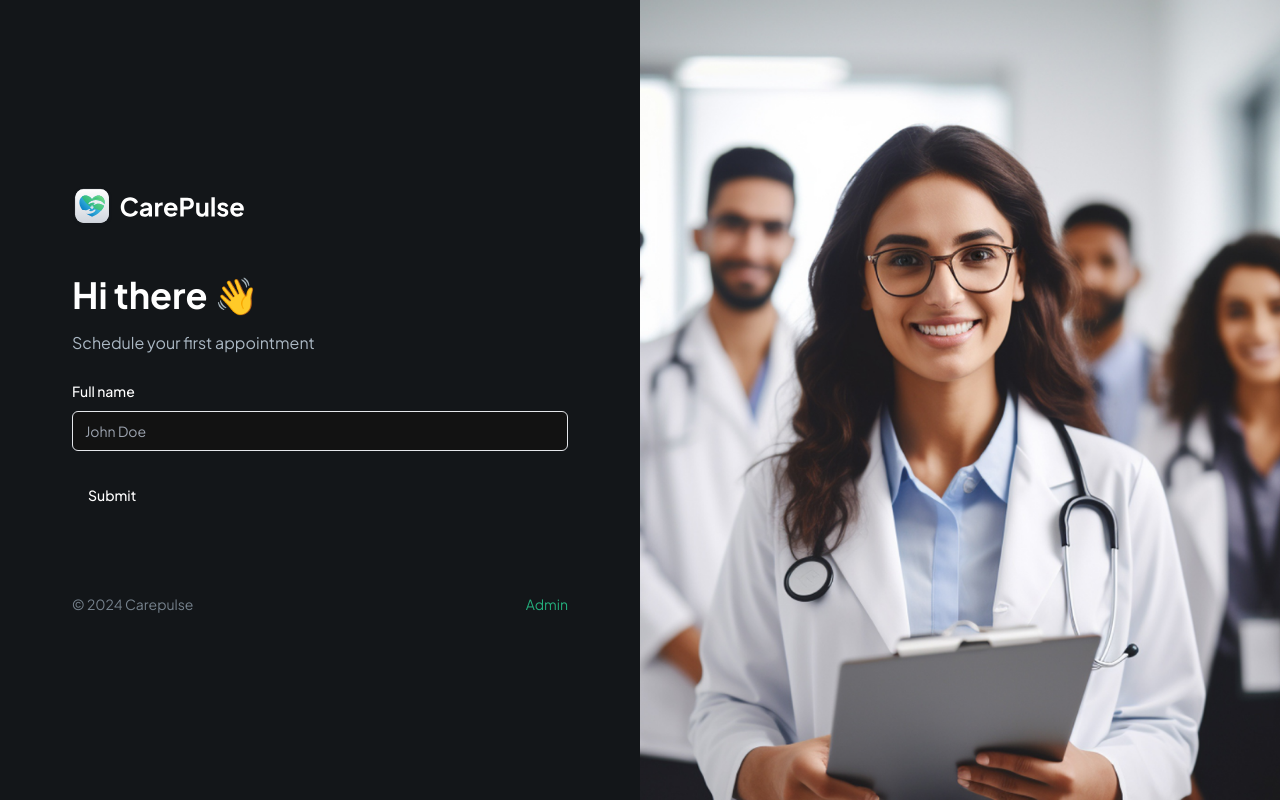
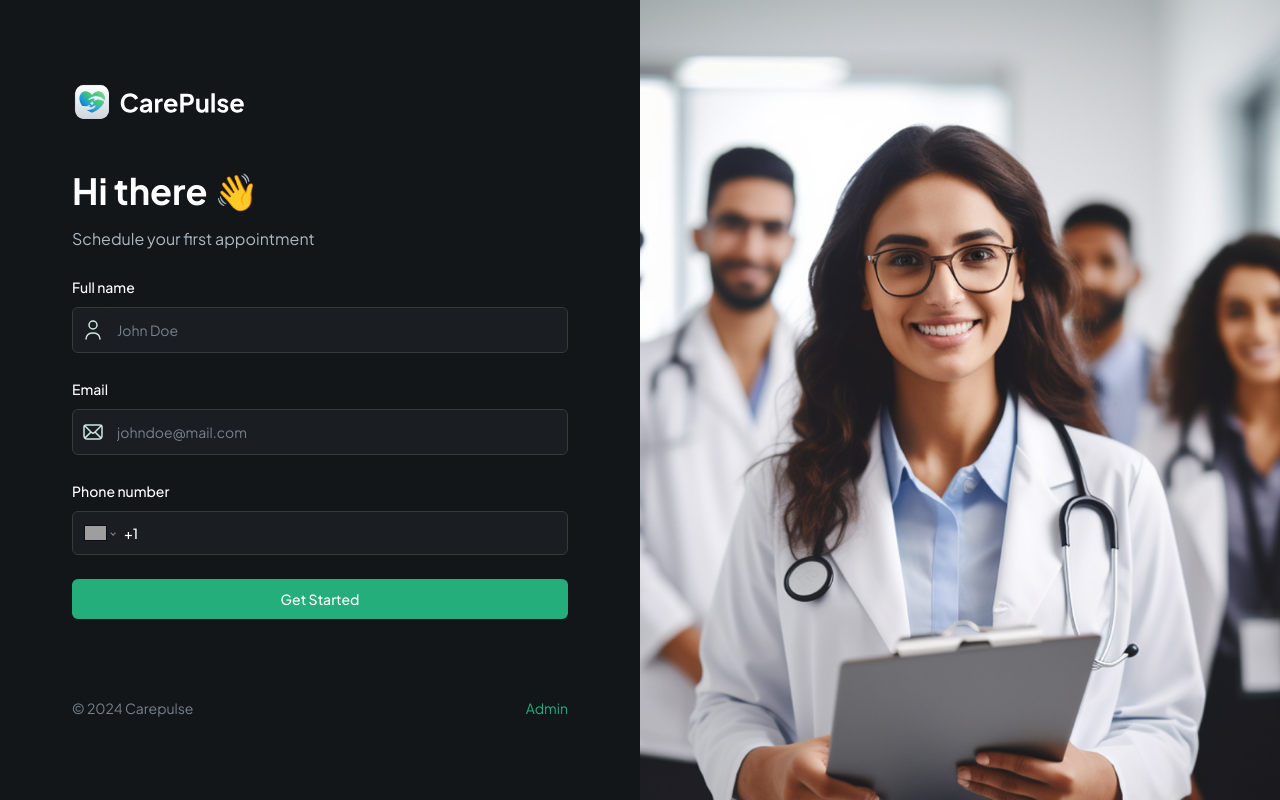
Before and after one commit to MikeyJinWei/carepulse, a Next.js app: page / in a window 1280 px wide. Built offline with nearby package versions, Linux system fonts and the light colour scheme; grey boxes are pictures that could not be loaded.

Commit message:
feat: 條件渲染表單欄位

```diff
--- a/components/CustomFormField.tsx
+++ b/components/CustomFormField.tsx
@@ -10,11 +10,14 @@ import {
 } from "@/components/ui/form";
 import { Input } from "@/components/ui/input";
 import { Control } from "react-hook-form";
-import { FormFieldTypes } from "./forms/PatientForm";
+import { FormFieldType } from "./forms/PatientForm";
+import Image from "next/image";
+import "react-phone-number-input/style.css";
+import PhoneInput from "react-phone-number-input";
 
 interface CustomFormFieldProps {
   control: Control<any>;
-  fieldType: FormFieldTypes;
+  fieldType: FormFieldType;
   name: string;
   label?: string;
   placeholder?: string;
@@ -35,7 +38,45 @@ const RenderField = ({
   field: any;
   props: CustomFormFieldProps;
 }) => {
-  return <Input type="text" placeholder="John Doe" />;
+  const { fieldType, iconSrc, iconAlt, placeholder } = props;
+
+  switch (fieldType) {
+    case FormFieldType.INPUT:
+      return (
+        <div className="flex border rounded-md border-dark-500 bg-dark-400">
+          {iconSrc && (
+            <Image
+              src={iconSrc}
+              height={24}
+              width={24}
+              alt={iconAlt || "icon"}
+              className="ml-2"
+            />
+          )}
+          <FormControl>
+            <Input
+              placeholder={placeholder}
+              {...field}
+              className="shad-input border-0"
+            />
+          </FormControl>
+        </div>
+      );
+    case FormFieldType.PHONE_INPUT:
+      return (
+        <FormControl>
+          <PhoneInput
+            defaultCountry="US"
+            placeholder={placeholder}
+            international
+            withCountryCallingCode
+            value={field.value} // 待確定是否會轉換成 E164
+            onChange={field.onChange}
+            className="input-phone"
+          />
+        </FormControl>
+      );
+  }
 };
 
 const CustomFormField = (props: CustomFormFieldProps) => {
@@ -48,7 +89,7 @@ const CustomFormField = (props: CustomFormFieldProps) => {
       name={name}
       render={({ field }) => (
         <FormItem>
-          {fieldType !== FormFieldTypes.CHECKBOX && label && (
+          {fieldType !== FormFieldType.CHECKBOX && label && (
             <FormLabel>{label}</FormLabel>
           )}
 
--- /dev/null
+++ b/components/SubmitButton.tsx
@@ -0,0 +1,35 @@
+import Image from "next/image";
+import { Button } from "./ui/button";
+
+// 確認日後是否有需要擴展型別
+type ButtonProps = {
+  isLoading: boolean;
+  className?: string;
+  children?: React.ReactNode;
+};
+
+const SubmitButton = ({ isLoading, className, children }: ButtonProps) => {
+  return (
+    <Button
+      type="submit"
+      disabled={isLoading}
+      className={className ?? "w-full shad-primary-btn"}
+    >
+      {isLoading ? (
+        <div className="flex items-center gap-4">
+          <Image
+            src="assets/icons/loader.svg"
+            height={24}
+            width={24}
+            alt="loader"
+            className="animate-spin"
+          />
+          Loading...
+        </div>
+      ) : (
+        children
+      )}
+    </Button>
+  );
+};
+export default SubmitButton;
--- a/components/forms/PatientForm.tsx
+++ b/components/forms/PatientForm.tsx
@@ -5,18 +5,13 @@ import { zodResolver } from "@hookform/resolvers/zod";
 import { useForm } from "react-hook-form";
 import { Button } from "@/components/ui/button";
 import { Form } from "@/components/ui/form";
-import { Input } from "@/components/ui/input";
 import CustomFormField from "../CustomFormField";
-
-// 表單綱要
-const formSchema = z.object({
-  username: z.string().min(2, {
-    message: "Username must be at least 2 characters.",
-  }),
-});
+import SubmitButton from "../SubmitButton";
+import { useState } from "react";
+import { UserFormValidation } from "@/lib/validation";
 
 // 枚舉表單元素 type
-export enum FormFieldTypes {
+export enum FormFieldType {
   INPUT = "input",
   TEXTAREA = "textarea",
   PHONE_INPUT = "phone_input",
@@ -27,17 +22,22 @@ export enum FormFieldTypes {
 }
 
 const PatientForm = () => {
+  // 表單提交
+  const [isLoading, setIsLoading] = useState(false); // 之後嘗試看看 useTransition
+
+  function onSubmit(values: z.infer<typeof UserFormValidation>) {
+    console.log(values);
+  }
+
   // 表單狀態管理
-  const form = useForm<z.infer<typeof formSchema>>({
-    resolver: zodResolver(formSchema),
+  const form = useForm<z.infer<typeof UserFormValidation>>({
+    resolver: zodResolver(UserFormValidation),
     defaultValues: {
-      username: "",
+      name: "",
+      email: "",
+      phone: "",
     },
   });
-
-  function onSubmit(values: z.infer<typeof formSchema>) {
-    console.log(values);
-  }
 
   return (
     <Form {...form}>
@@ -49,7 +49,7 @@ const PatientForm = () => {
 
         <CustomFormField
           control={form.control}
-          fieldType={FormFieldTypes.INPUT}
+          fieldType={FormFieldType.INPUT}
           name="name"
           label="Full name"
           placeholder="John Doe"
@@ -57,7 +57,25 @@ const PatientForm = () => {
           iconAlt="user"
         />
 
-        <Button type="submit">Submit</Button>
+        <CustomFormField
+          control={form.control}
+          fieldType={FormFieldType.INPUT}
+          name="email"
+          label="Email"
+          placeholder="johndoe@mail.com"
+          iconSrc="/assets/icons/email.svg"
+          iconAlt="email"
+        />
+
+        <CustomFormField
+          control={form.control}
+          fieldType={FormFieldType.PHONE_INPUT}
+          name="phone"
+          label="Phone number"
+          placeholder="(555) 123-4567"
+        />
+
+        <SubmitButton isLoading={isLoading}>Get Started</SubmitButton>
       </form>
     </Form>
   );
--- /dev/null
+++ b/lib/validation.ts
@@ -0,0 +1,18 @@
+import { z } from "zod";
+
+// 註冊綱要
+export const UserFormValidation = z.object({
+  name: z
+    .string()
+    .min(3, {
+      message: "Name must be at least 3 characters.",
+    })
+    .max(50, {
+      message: "Name must be at most 50 characters.",
+    }),
+  email: z.string().email("Invalid email address."),
+  phone: z.string().refine((phone) => /^\+\d{10,15}$/.test(phone), {
+    // test() method 檢查是否符合格式並 return boolean
+    message: "Invalid phone number",
+  }),
+});
--- a/package.json
+++ b/package.json
@@ -20,6 +20,7 @@
     "react": "^18",
     "react-dom": "^18",
     "react-hook-form": "^7.53.0",
+    "react-phone-number-input": "^3.4.5",
     "tailwind-merge": "^2.5.2",
     "tailwindcss-animate": "^1.0.7",
     "zod": "^3.23.8"
```
Also changed, not shown: 1 other file (tests, documents, lock files or other folders).
